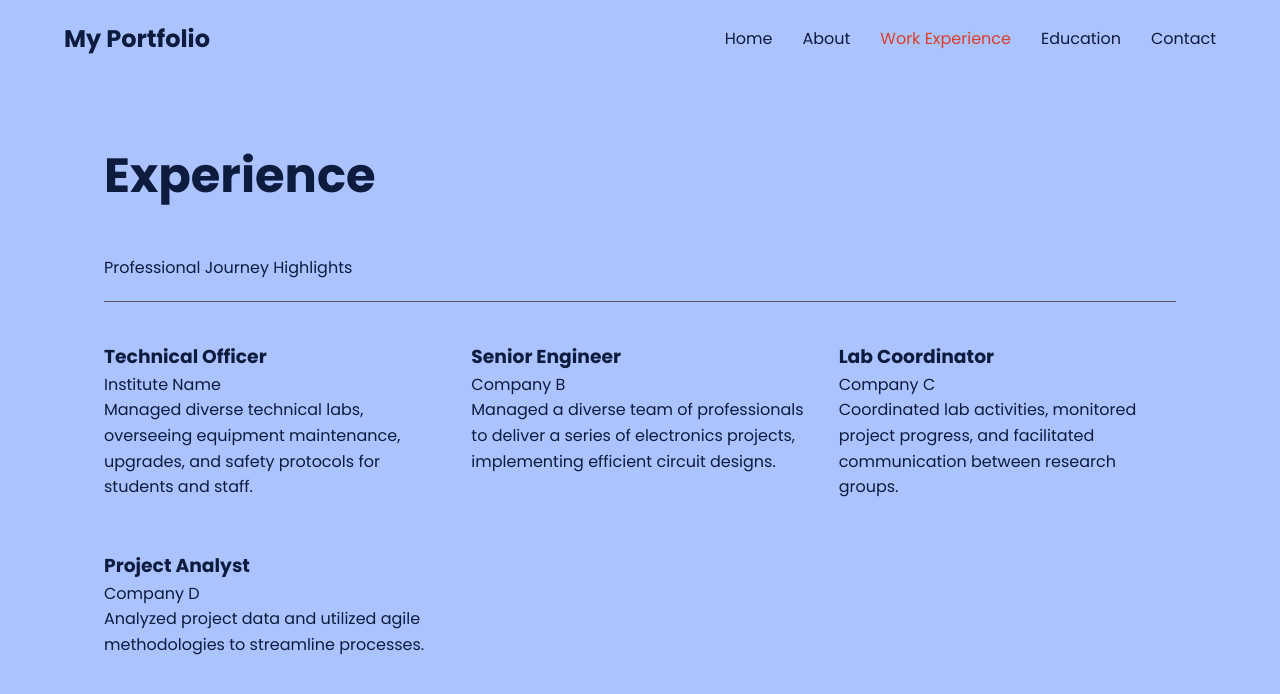
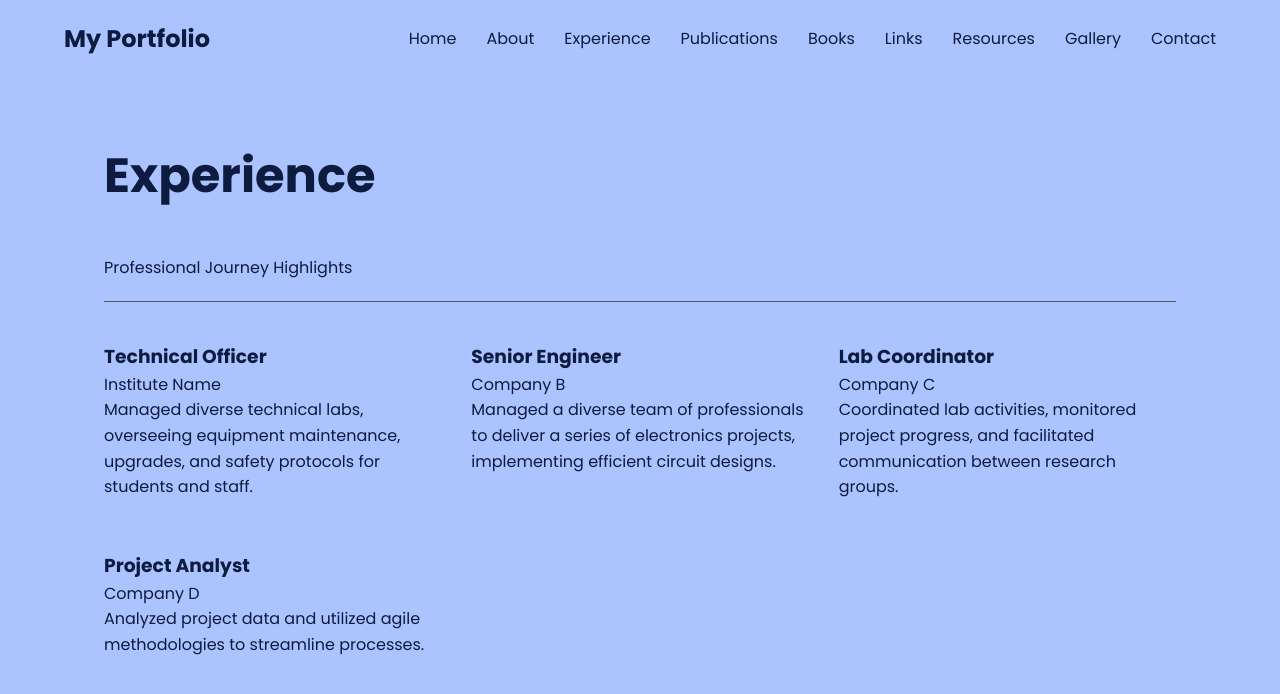
Before and after one commit to pritamyogi/pritamyogi.github.io, a plain HTML site: page experience.html in a window 1280 px wide. Drawn offline with Linux system fonts and the light colour scheme.

Commit message:
Update experience.html

```diff
--- a/experience.html
+++ b/experience.html
@@ -12,11 +12,15 @@
         <div class="logo">My Portfolio</div>
         <nav>
             <ul>
-                <li><a href="index.html">Home</a></li>
+               <li><a href="index.html">Home</a></li>
                 <li><a href="about.html">About</a></li>
-                <li><a href="experience.html" class="active">Work Experience</a></li>
-                <li><a href="education.html">Education</a></li>
-                <li><a href="contact.html">Contact</a></li>
+                <li><a href="experience.html">Experience</a></li>
+                <li><a href="publication.html">Publications</a></li>
+                <li><a href="book.html" >Books</a></li>
+                <li><a href="links.html">Links</a></li>
+                 <li><a href="resources.html">Resources</a></li>
+                 <li><a href="gallery.html">Gallery</a></li>
+                 <li><a href="contact.html">Contact</a></li>
             </ul>
         </nav>
     </header>
@@ -60,4 +64,5 @@
     </div>
 
 </body>
+
 </html>
```
